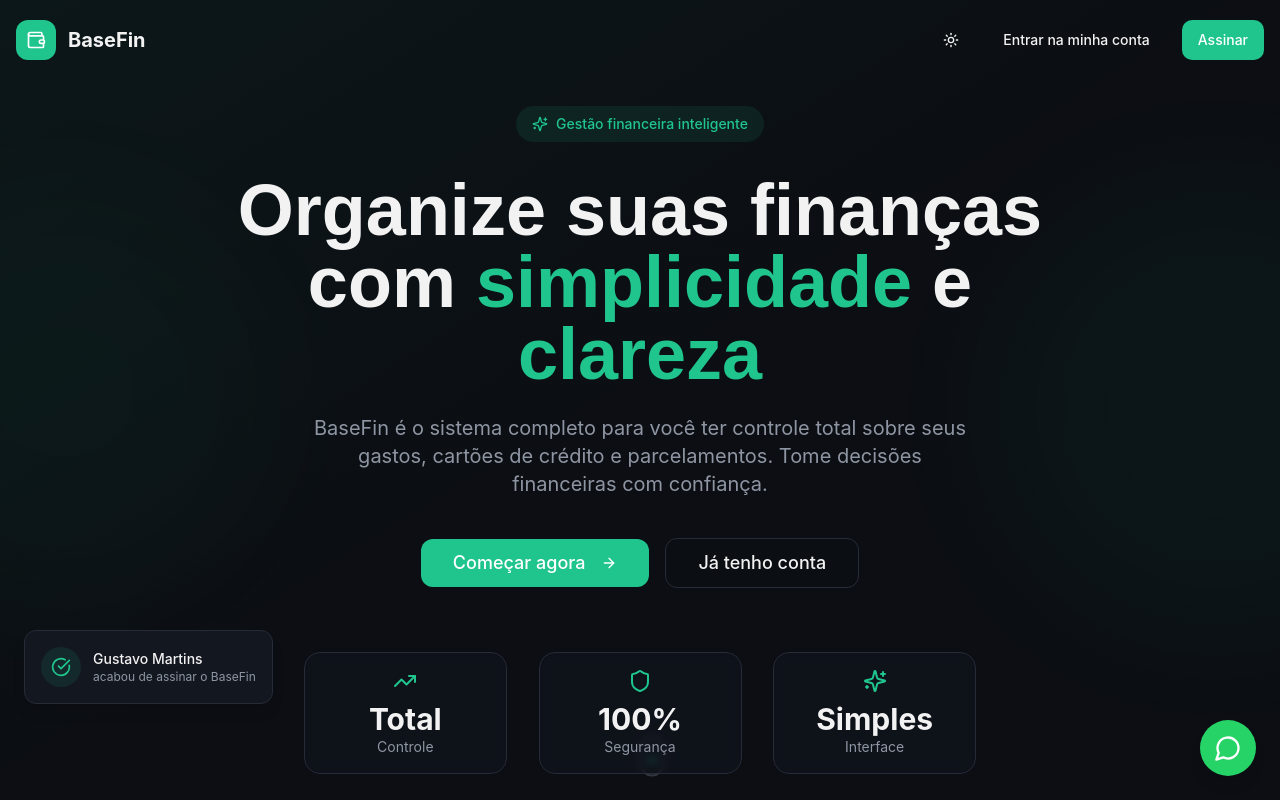
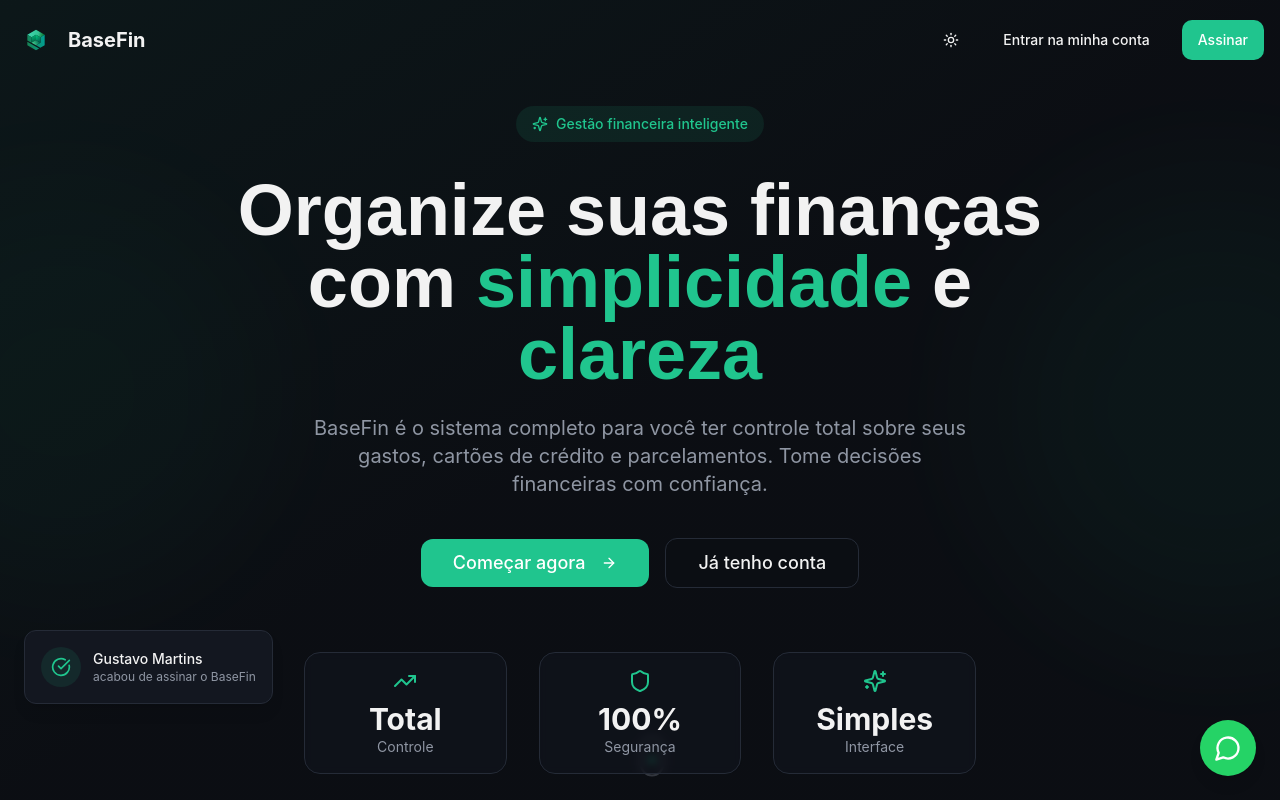
Before and after one commit to jvbartk0/controle-financas, a React (Vite) app: page / in a window 1280 px wide. Shown: the top 800 px of the page. Built offline with nearby package versions, Linux system fonts and the light colour scheme; the HTML template or start-up script is replaced by a standard one.

Commit message:
Update LandingHeader.tsx

```diff
--- a/src/components/landing/LandingHeader.tsx
+++ b/src/components/landing/LandingHeader.tsx
@@ -4,6 +4,8 @@ import { motion } from 'framer-motion';
 import { Button } from '@/components/ui/button';
 import { ThemeToggle } from '@/components/ThemeToggle';
 import { Wallet, Menu, X } from 'lucide-react';
+import { ReactComponent as BaseFinLogo } from '@/assets/baselogo/logo_basefin.svg';
+
 
 export const LandingHeader = () => {
   const [isScrolled, setIsScrolled] = useState(false);
@@ -35,11 +37,12 @@ export const LandingHeader = () => {
   className="flex items-center gap-3"
   whileHover={{ scale: 1.02 }}
 >
-            <div className="w-10 h-10 bg-primary rounded-xl flex items-center justify-center">
-              <Wallet className="w-5 h-5 text-primary-foreground" />
+  <div className="w-10 h-10 flex items-center justify-center">
+    <BaseFinLogo className="w-6 h-6" />
   </div>
   <span className="text-xl font-bold">BaseFin</span>
 </motion.div>
+
 
           {/* Desktop Navigation */}
           <div className="hidden md:flex items-center gap-4">
```
Lines whose indentation alone changed are shown as unchanged.
